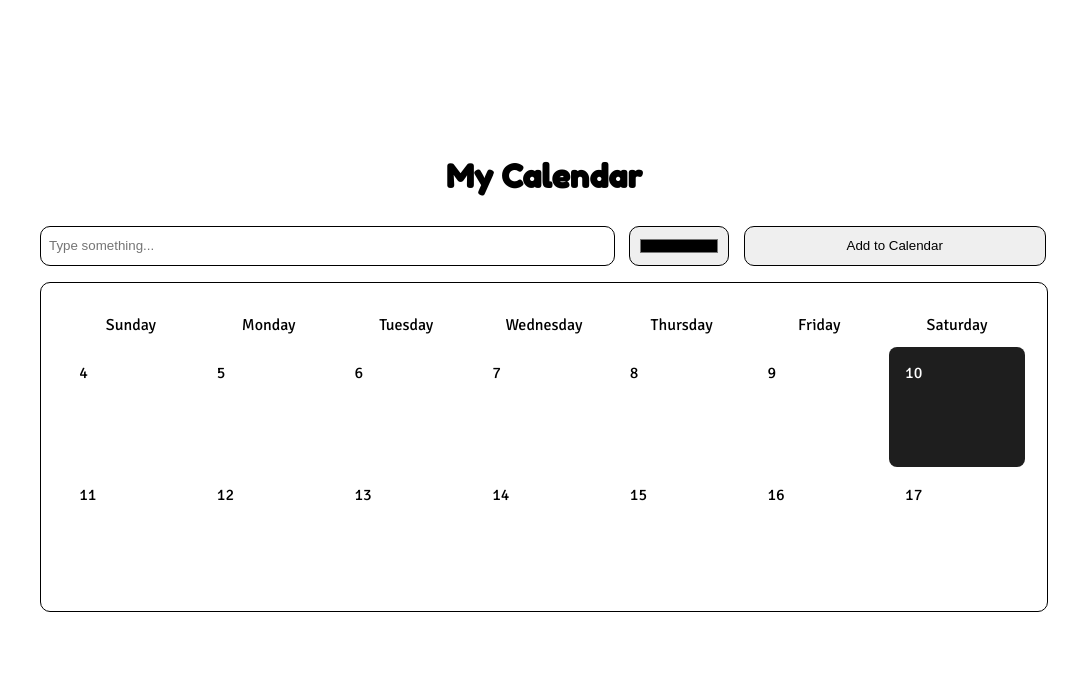
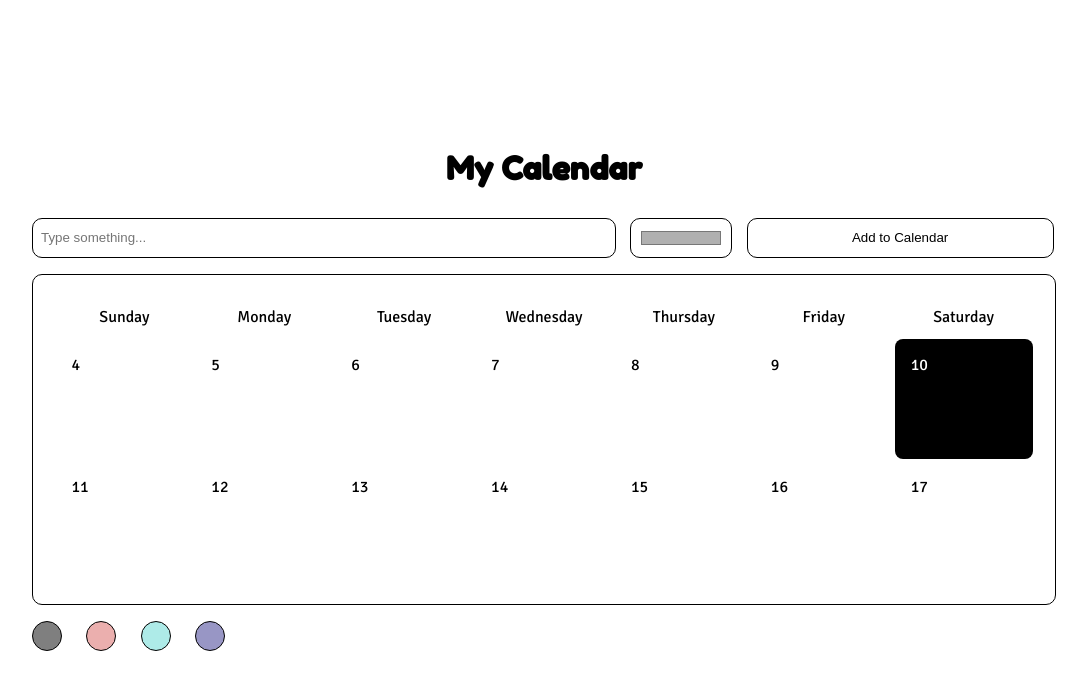
Before and after one commit to VivianChan1998/WebProgramming-Practice-Personal-Calendar, a plain HTML site: page index.html in a window 1280 px wide. Both pictures are taken after a click on the element "10". Shown: the whole page, without its empty margins (96-1183 px from the left). Drawn offline with Linux system fonts and the light colour scheme.

Commit message:
theme added

```diff
--- a/index.html
+++ b/index.html
@@ -11,7 +11,7 @@
         />
         <link href="https://fonts.googleapis.com/css2?family=Fredoka+One&family=Signika:wght@300;400&display=swap" rel="stylesheet">
     </head>
-    <body>
+    <body class="Theme-black">
         <h1>My Calendar</h1>
         <div id="enterContent">
             <input type="text" placeholder="Type something..." id="cal-input"></input>
@@ -51,6 +51,12 @@
                 </tr>
               </table>
         </div>
+        <div>
+            <button class="ChooseTheme" id="Theme-black"></button>
+            <button class="ChooseTheme" id="Theme-red"></button>
+            <button class="ChooseTheme" id="Theme-blue"></button>
+            <button class="ChooseTheme" id="Theme-purple"></button>
+        </div>
         <script src="main.js"></script>
     </body>
 </html>
--- a/main.js
+++ b/main.js
@@ -2,7 +2,7 @@ var cells = document.getElementsByClassName("date")
 var input = document.getElementById("cal-input")
 input.value = ''
 var color = document.getElementById("cal-color")
-color.value = '#000000'
+color.value = '#b0b0b0'
 var setText = document.getElementById("cal-setText")
 
 setText.addEventListener('click', () => {
@@ -32,3 +32,12 @@ function clickCell(e) {
     if(this.children.length) input.value = this.children[0].textContent
     else input.value = ''
 }
+
+
+var themeButton = document.getElementsByClassName("ChooseTheme")
+for(var i=0; i<themeButton.length; ++i) {
+    themeButton[i].addEventListener('click', e => {
+        var body = document.body
+        body.setAttribute('class', e.target.id)
+    }, false)
+}
--- a/style.css
+++ b/style.css
@@ -1,14 +1,21 @@
 * {
     box-sizing: border-box;
+}
+body, html {
+    padding: 0;
+    margin: 0;
 }
 
 body{
     padding: 10%;
+    height: 100vh;
+    background: linear-gradient(rgba(var(--bg-0), 1), rgba(var(--bg-1), 1));
 }
 
 body > h1{
     font-family: 'Fredoka One', cursive;
     text-align: center;
+    color: var(--main);
 }
 
 table {
@@ -18,32 +25,39 @@ table {
 #enterContent > * {
     height: 5vh;
     display: inline-block;
-    border: 1px solid black;
+    border: 1px solid var(--main);
     border-radius: 10px;
     padding: 1vh;
     margin: 1vh 0 2vh 0;
     vertical-align: top;
+    color: var(--main);
 }
 #cal-input{
     width: 57%;
+    background: none;
 }
 #cal-color{
     width: 10%;
     margin-left: 1%;
     margin-right: 1%;
+    background: none;
 }
 #cal-setText{
     width: 30%;
+    background: none;
+}
+
+#cal-setText:hover{
+    background: var(--hover);
 }
 
 #Cal-main {
     position: relative;
     width: 100%;
-
-    border: 1px solid black;
+    border: 1px solid var(--main);
     border-radius: 10px;
     padding: 2%;
-
+    color: var(--main);
 }
 
 .Cal-title-row > * {
@@ -59,12 +73,12 @@ table {
     padding: 2vh;
 }
 .date:not(.selected):hover{
-    background: rgba(0, 0, 0, 0.103);
+    background: var(--hover);
     border-radius: 8px;
 }
 .selected{
-    background: rgba(0, 0, 0, 0.884);
-    color: white;
+    background: var(--box);
+    color: var(--text);
     border-radius: 8px;
 }
 
@@ -73,10 +87,59 @@ table {
     width: 80%;
     overflow: hidden;
     word-break: break-all;
-    color: rgb(170, 170, 170);
 }
 
 .date{
     text-align: top;
     vertical-align: top;
 }
+
+/*****************Themes*****************/
+.Theme-black {
+    --main: black;
+    --box: black;
+    --text: white;
+    --hover: rgba(0, 0, 0, 0.103);
+    --bg-0: 255,255,255;
+    --bg-1: 255,255,255;
+}
+
+.Theme-red {
+    --main: rgb(255, 255, 255);
+    --box: rgba(255, 255, 255, 0.486);
+    --text: rgb(215,96,93);
+    --hover: rgba(255, 255, 255, 0.267);
+    --bg-0: 215,96,93;
+    --bg-1: 255,230,123;
+}
+
+.Theme-blue {
+    --main: rgb(26, 32, 112);
+    --box: rgba(49, 52, 99, 0.932);
+    --text: rgb(168, 212, 210);
+    --hover: rgba(136, 202, 156, 0.541);
+    --bg-0: 93,215,209;
+    --bg-1: 255,230,123;
+}
+
+.Theme-purple {
+    --main: rgb(255, 255, 255);
+    --box: rgba(255, 255, 255, 0.486);
+    --text: rgb(49,46,140);
+    --hover: rgba(255, 255, 255, 0.267);
+    --bg-0: 49,46,140;
+    --bg-1: 255,177,123;
+}
+
+.ChooseTheme{
+    width: 30px;
+    height: 30px;
+    border-radius: 50%;
+    border: 1px solid var(--main);
+    margin: 2vh 2% 0 0;
+}
+
+#Theme-black { background-color: rgba(0, 0, 0, 0.5); }
+#Theme-red{ background-color:rgba(215, 95, 93, 0.5); }
+#Theme-blue{ background-color: rgba(93, 215, 209, 0.5); }
+#Theme-purple{ background-color: rgba(49,46,140, 0.5); }
```
